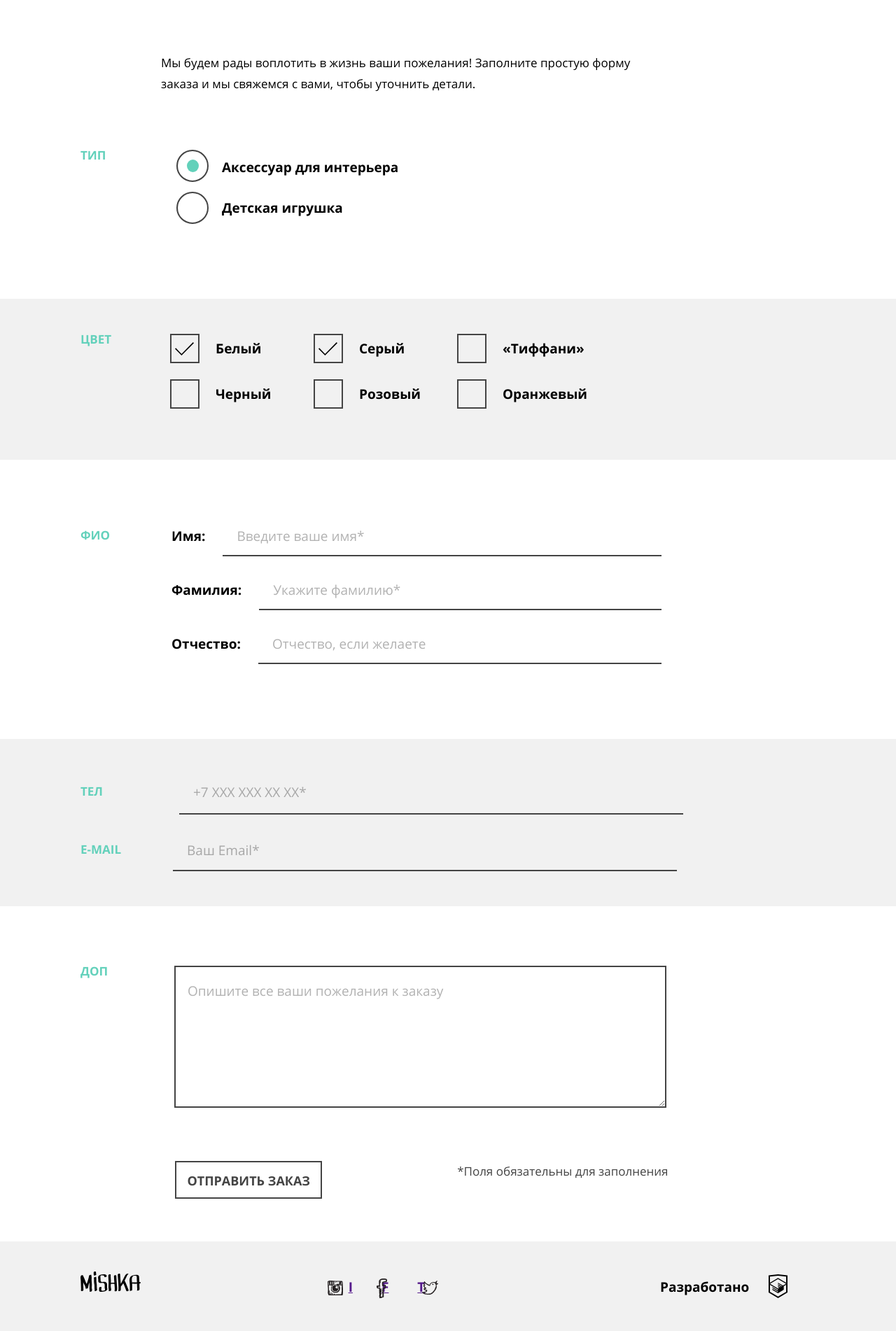
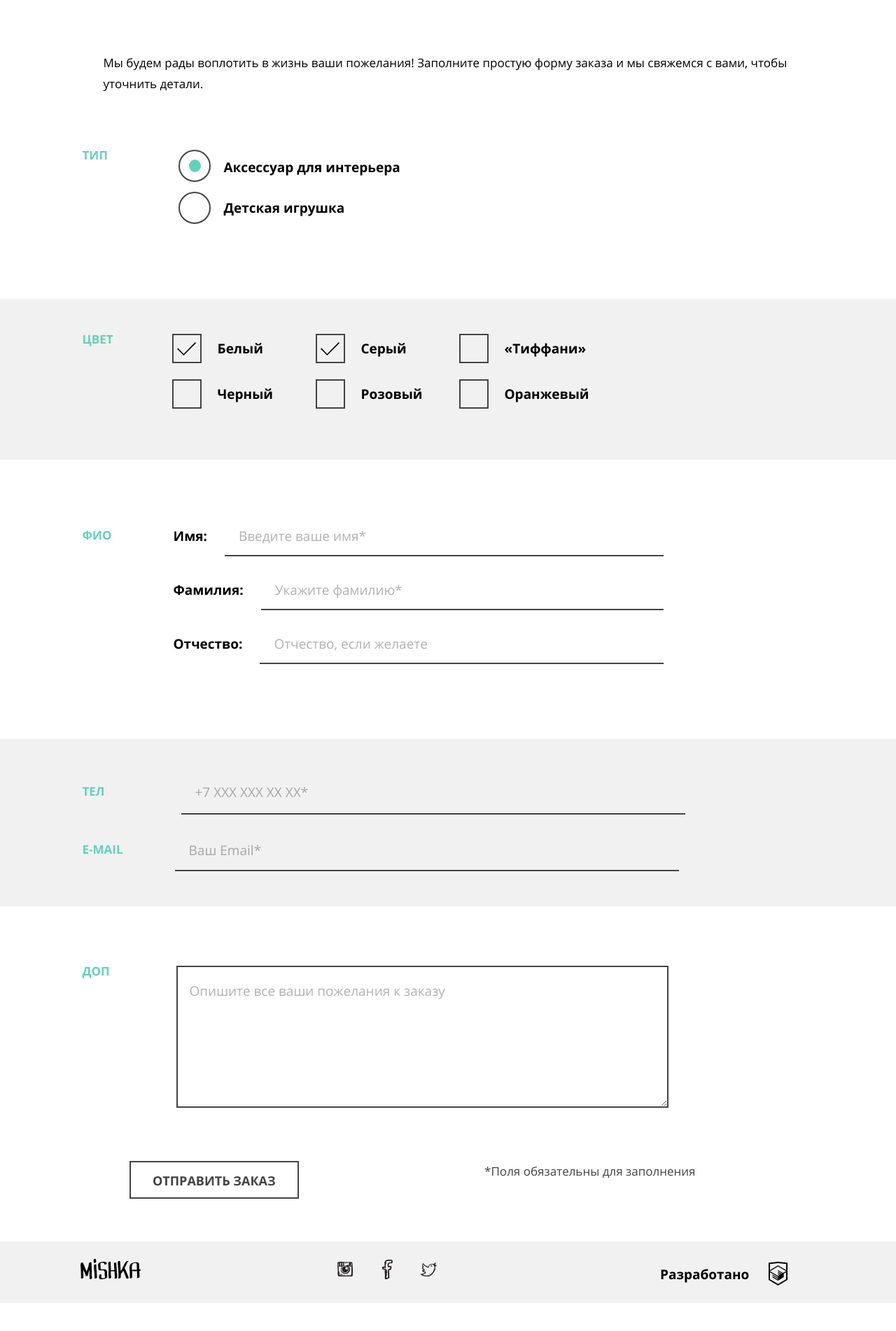
Before and after one commit to AnyaPistsova/1468147-mishka-20, a website: page source/form.html in a window 1280 px wide. Shown: the part 320-2222 px from the top of the page at 70% size. After the commit the page ends 2182 px from the top, so only its background shows below. Drawn offline with nearby package versions, Linux system fonts and the light colour scheme; files that its build step writes are made by us from their sources.

Commit message:
Правки к заданию «Начинаем верстать адаптивные сетки»

```diff
--- a/source/form.html
+++ b/source/form.html
@@ -8,13 +8,13 @@
   <link href="css/style.css" rel="stylesheet">
 </head>
 
-<body class="page__body page-body">
+<body class="page-body">
   <header class="page-header page-header__wrapper">
-    <nav class="main-nav">
+    <nav class=" main-nav">
       <a class="main-nav__item main-nav__item_lists_logo page-header__logo" href="index.html">
         <img src="img/logo-mobile.svg" width="86" height="35" alt="Логотип магазина «Мишка»">
       </a>
-      <button class="page-header__button" type="button"></button>
+      <button class="page-header__button page-header__button_close" type="button"></button>
       <ul class="main-nav__item main-nav__item_lists_link link-lists">
         <li class="link-lists__item link-lists__item_links_catalog">
           <div class="header-container">
@@ -23,7 +23,7 @@
         </li>
         <li class="link-lists__item link-lists__item_links_form">
           <div class="header-container">
-            <a class="page-header__link" href="form.html">Вязание на заказ</a>
+            <a class="page-header__link">Вязание на заказ</a>
           </div>
         </li>
       </ul>
@@ -63,17 +63,14 @@
   <main class="page-main">
     <h1 class="page-main__title">Вязание на заказ</h1>
     <section class="main-form">
-      <div class="page-container">
       <p class="main-form__about">
         Мы будем рады воплотить в жизнь ваши пожелания! Заполните простую форму заказа и мы свяжемся с вами, чтобы
         уточнить детали.
       </p>
-      </div>
       <form class="form" action="https://echo.htmlacademy.ru/courses" method="post">
         <fieldset class="form__fieldset form__fieldset_type_radio">
-          <div class="page-container">
-            <div class="form__fieldset-container">
-              <legend class="form__legend form__legend_type_radio">Тип</legend>
+          <div class="page-container form__fieldset-container">
+            <p class="form__legend form__legend_type_radio">Тип</p>
             <div class="form__items-wrapper">
               <p class="form__item form__item_type_radio form__item_works_interior">
                 <input class="form__input form__input_type_radio visually-hidden" type="radio" name="item-type"
@@ -88,12 +85,10 @@
               </p>
             </div>
           </div>
-          </div>
         </fieldset>
         <fieldset class="form__fieldset form__fieldset_type_checkbox">
-          <div class="page-container">
-            <div class="form__fieldset-container">
-              <legend class="form__legend form__legend_type_checkbox">Цвет</legend>
+          <div class="page-container form__fieldset-container">
+            <p class="form__legend form__legend_type_checkbox">Цвет</p>
             <div class="form__items-wrapper form__items-wrapper_type_checkbox">
               <p class="form__item form__item_type_checkbox">
                 <input class="form__input form__input_type_checkbox visually-hidden" type="checkbox" name="color"
@@ -127,12 +122,10 @@
               </p>
             </div>
           </div>
-          </div>
         </fieldset>
         <fieldset class="form__fieldset form__fieldset_type_text">
-          <div class="page-container">
-            <div class="form__fieldset-container">
-              <legend class="form__legend form__legend_type_text">ФИО</legend>
+          <div class="page-container form__fieldset-container">
+            <p class="form__legend form__legend_type_text">ФИО</p>
             <div class="form__items-wrapper">
               <p class="form__item form__item_type_text">
                 <label class="form__label form__label_type_text" for="name-field">Имя:</label>
@@ -151,12 +144,10 @@
               </p>
             </div>
           </div>
-          </div>
         </fieldset>
         <fieldset class="form__fieldset form__fieldset_type_tel">
-          <div class="page-container">
-            <div class="form__fieldset-container">
-              <legend class="form__legend form__legend_type_tel">Тел</legend>
+          <div class="page-container form__fieldset-container">
+            <p class="form__legend form__legend_type_tel">Тел</p>
             <div class="form__items-wrapper">
               <p class="form__item form__item_type_tel">
                 <input class="form__input form__input_type_tel" type="tel" name="tel" id="tel-field"
@@ -165,13 +156,10 @@
               </p>
             </div>
           </div>
-          </div>
         </fieldset>
         <fieldset class="form__fieldset form__fieldset_type_email">
-          <div class="page-container">
-            <div class=""></div>
-            <div class="form__fieldset-container">
-              <legend class="form__legend form__legend_type_email">e-mail</legend>
+          <div class="page-container form__fieldset-container">
+            <p class="form__legend form__legend_type_email">e-mail</p>
             <div class="form__items-wrapper">
               <p class="form__item form__item_type_email">
                 <input class="form__input form__input_type_email" type="email" name="email" id="email-field"
@@ -180,12 +168,10 @@
               </p>
             </div>
           </div>
-          </div>
         </fieldset>
         <fieldset class="form__fieldset form__fieldset_type_textarea">
-          <div class="page-container">
-            <div class="form__fieldset-container">
-              <legend class="form__legend form__legend_type_textarea">Доп</legend>
+          <div class="page-container form__fieldset-container">
+            <p class="form__legend form__legend_type_textarea">Доп</p>
             <div class="form__items-wrapper">
               <p class="form__item form__item_type_textarea">
                 <textarea class="form__textarea" name="wishes" id="wishes-field" rows="6"
@@ -194,32 +180,29 @@
               </p>
             </div>
           </div>
-          </div>
         </fieldset>
-        <div class="page-container">
-          <div class="form-container form__sign-wrapper">
+        <div class="page-container form__sign-wrapper">
           <p class="form__sign">*Поля обязательны для заполнения</p>
           <button class="form__button main-button" type="submit">Отправить заказ</button>
-          </div>
         </div>
       </form>
     </section>
   </main>
 
-  <footer class="page-footer__wrapper">
-    <div class="page-footer page-container">
-      <a class="page-footer__logo" href="index.html">
+  <footer class="page-footer">
+    <div class="page-footer__wrapper">
+      <a class="page-footer__logo">
         <img src="img/logo-footer.svg" width="86" height="35" alt="Логотип магазина «Мишка»">
       </a>
       <ul class="social-media-list">
         <li class="social-media-list__item social-media-list__item_link_instagram">
-          <a href="" aria-label="Перейти на страницу магазина «Мишка» в Instagram">I</a>
+          <a href="" aria-label="Перейти на страницу магазина «Мишка» в Instagram"></a>
         </li>
         <li class="social-media-list__item social-media-list__item_link_facebook">
-          <a href="" aria-label="Перейти на страницу магазина «Мишка» в Facebook">F</a>
+          <a href="" aria-label="Перейти на страницу магазина «Мишка» в Facebook"></a>
         </li>
         <li class="social-media-list__item social-media-list__item_link_twitter">
-          <a href="" aria-label="Перейти на страницу магазина «Мишка» в Twitter">T</a>
+          <a href="" aria-label="Перейти на страницу магазина «Мишка» в Twitter"></a>
         </li>
       </ul>
       <div class="developer-info">
--- a/source/sass/blocks/developer-info.scss
+++ b/source/sass/blocks/developer-info.scss
@@ -9,6 +9,7 @@
   align-items: center;
 
   @media (min-width: $tablet-width) {
+    padding-top: 0;
     border-top: 0;
   }
 }
--- a/source/sass/blocks/email-wrapper.scss
+++ b/source/sass/blocks/email-wrapper.scss
@@ -17,6 +17,7 @@
 }
 
 .email-wrapper__email {
+  display: inline-block;
   padding-bottom: 3px;
   text-decoration: none;
   color: $font-base-color;
--- a/source/sass/blocks/form.scss
+++ b/source/sass/blocks/form.scss
@@ -2,16 +2,6 @@
   font-weight: bold;
   margin-bottom: 55px;
   display: grid;
-
-  @media (min-width: $tablet-width) {
-    // margin-left: 50px;
-    // margin-right: 50px;
-  }
-
-  @media (min-width: $desktop-width) {
-    // margin-left: 100px;
-    // margin-right: 225px;
-  }
 }
 
 .form__fieldset-container {
@@ -138,6 +128,7 @@
 }
 
 .form__legend {
+  @include list-state;
   display: inline-block;
   width: fit-content;
   padding-right: 25px;
--- a/source/sass/blocks/link-lists.scss
+++ b/source/sass/blocks/link-lists.scss
@@ -2,6 +2,7 @@
   @media (min-width: $tablet-width) {
     display: flex;
     padding-top: 30px;
+    font-size: 15px;
   }
 }
 
@@ -12,10 +13,6 @@
   padding-bottom: 27px;
   border-bottom: $border-base-style;
   z-index: 5;
-
-  & a {
-    font-size: 15px;
-  }
 
   @media (min-width: $tablet-width) {
     width: 50%;
--- a/source/sass/blocks/main-form.scss
+++ b/source/sass/blocks/main-form.scss
@@ -1,21 +1,24 @@
 .main-form__about {
   @include reset-style;
+  @include centering;
+  @include mobile-paddings;
+  width: $mobile-block;
   margin-top: 17px;
   margin-bottom: 29px;
-  width: 100%;
   font-size: 13px;
   line-height: 24px;
 
   @media (min-width: $tablet-width) {
+    @include not-mobile-paddings;
+    width: $tablet-block;
     margin-top: 54px;
     font-size: 17px;
     line-height: 30px;
-    width: 89%;
   }
 
   @media (min-width: $desktop-width) {
+    width: $desktop-block;
     padding-left: 115px;
     margin-top: 100px;
-    width: 65%;
   }
 }
--- a/source/sass/blocks/main-list.scss
+++ b/source/sass/blocks/main-list.scss
@@ -89,8 +89,3 @@
     font-size: 20px;
   }
 }
-
-.main-list__link-wrapper {
-  display: block;
-  width: 130px;
-}
--- a/source/sass/blocks/page-footer.scss
+++ b/source/sass/blocks/page-footer.scss
@@ -1,13 +1,25 @@
 .page-footer {
+  font-weight: bold;
+  font-size: 19px;
+  line-height: 18px;
+  background-color: $background-special-color;
+}
+
+.page-footer__logo {
+  display: none;
+
+  @media (min-width: $tablet-width) {
+    display: block;
+  }
+}
+
+.page-footer__wrapper {
   @include centering;
   width: 260px;
   padding-top: 25px;
   padding-bottom: 23px;
   padding-left: 20px;
   padding-right: 20px;
-  font-weight: bold;
-  font-size: 19px;
-  line-height: 18px;
 
   @media (min-width: $tablet-width) {
     @include not-mobile-paddings;
@@ -21,15 +33,3 @@
     width: $desktop-block;
   }
 }
-
-.page-footer__logo {
-  display: none;
-
-  @media (min-width: $tablet-width) {
-    display: block;
-  }
-}
-
-.page-footer__wrapper {
-  background-color: $background-special-color;
-}
--- a/source/sass/blocks/page-header.scss
+++ b/source/sass/blocks/page-header.scss
@@ -11,7 +11,6 @@
   z-index: 5;
 
   @media (min-width: $tablet-width) {
-    font-size: 17px;
     line-height: 24px;
     padding-left: 0;
   }
--- a/source/sass/blocks/social-media-list.scss
+++ b/source/sass/blocks/social-media-list.scss
@@ -6,6 +6,11 @@
   display: flex;
   flex-wrap: wrap;
   justify-content: center;
+
+  @media (min-width: $tablet-width) {
+    padding-top: 0;
+    padding-bottom: 0;
+  }
 }
 
 .social-media-list__item {
@@ -21,6 +26,10 @@
     width: 22px;
     height: 21px;
     background-image: url("../img/icon-insta.svg");
+
+    @media (min-width: $tablet-width) {
+      top: -25px;
+    }
   }
 
   &_link_facebook::after {
@@ -30,6 +39,10 @@
     width: 15px;
     height: 29px;
     background-image: url("../img/icon-fb.svg");
+
+    @media (min-width: $tablet-width) {
+      top: -28px;
+    }
   }
 
   &_link_twitter::after {
@@ -39,6 +52,10 @@
     width: 24px;
     height: 20px;
     background-image: url("../img/icon-twitter.svg");
+
+    @media (min-width: $tablet-width) {
+      top: -24px;
+    }
   }
 }
 
```
Also changed, not shown: source/catalog.html (+11 -11 lines), source/index.html (+6 -13 lines). Lines whose indentation alone changed are shown as unchanged.
